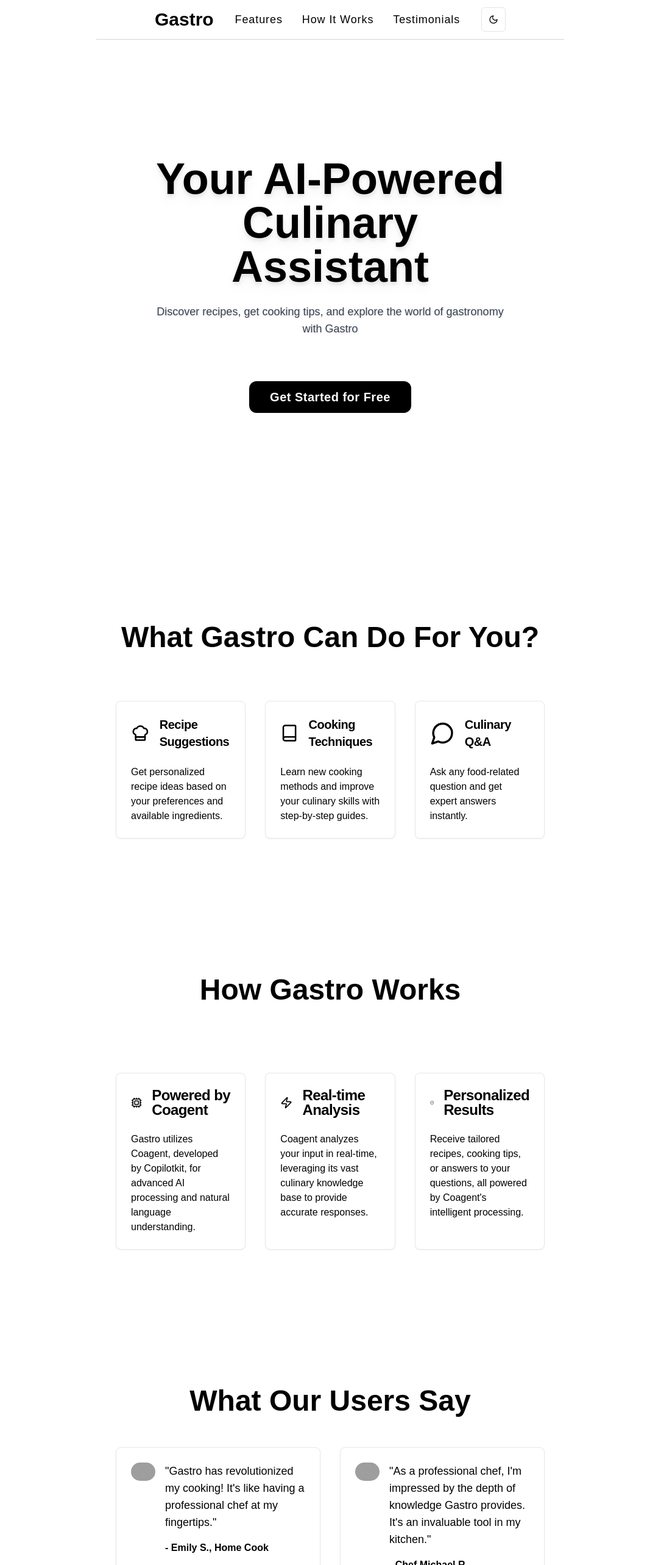
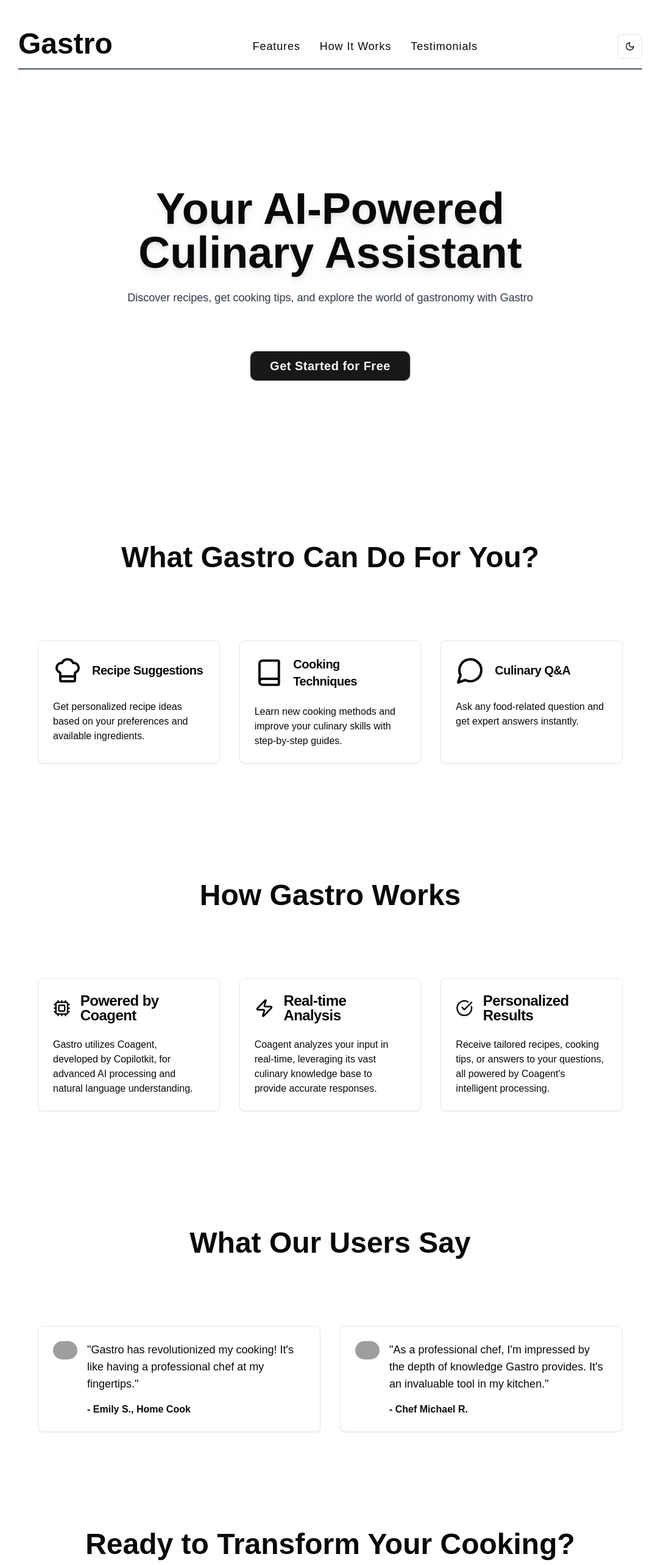
Before and after one commit to SusheelThapa/gastro, a Next.js app in the folder gastro/: page / in a window 1280 px wide. Shown: the top 2566 px of the page at 61% size, without its empty margins (98-1183 px from the left). Built offline with nearby package versions, Linux system fonts and the light colour scheme; grey boxes are pictures that could not be loaded.

Commit message:
update margin padding of both pages

```diff
--- a/gastro/app/layout.tsx
+++ b/gastro/app/layout.tsx
@@ -14,7 +14,9 @@
 }>) {
   return (
     <html lang="en">
-      <body className={` bg-white dark:bg-black`}>
+      <body
+        className={` bg-white dark:bg-black min-h-screen bg-background text-foreground`}
+      >
         <ThemeProvider attribute="class" defaultTheme="system" enableSystem>
           {children}
         </ThemeProvider>
--- a/gastro/app/page.tsx
+++ b/gastro/app/page.tsx
@@ -9,7 +9,7 @@
 
 export default function Home() {
   return (
-    <main className="min-h-screen flex flex-col relative bg-white dark:bg-black lg:px-64">
+    <main className="container mx-auto p-6 space-y-32 flex flex-col items-center ">
       <Navbar />
       <HeroSection />
       <FeaturesSection />
--- a/gastro/components/layout/footer.tsx
+++ b/gastro/components/layout/footer.tsx
@@ -4,7 +4,7 @@
 
 export const Footer: React.FC = () => {
   return (
-    <footer className="bg-white text-black dark:bg-black dark:text-white py-12">
+    <footer className="w-full max-w-5xl">
       <div className="container mx-auto">
         <div className="grid grid-cols-1 md:grid-cols-3 gap-8 align-middle">
           <h2 className="font-bold text-4xl">Gastro</h2>
@@ -64,7 +64,7 @@
 );
 
 const Copyright: React.FC = () => (
-  <div className="mt-8 pt-8 border-t border-gray-200 dark:border-gray-700 text-center">
+  <div className="mt-8 pt-8 border-t  text-center">
     <p>&copy; 2025 Gastro. All rights reserved.</p>
   </div>
 );
--- a/gastro/components/layout/navbar.tsx
+++ b/gastro/components/layout/navbar.tsx
@@ -4,8 +4,8 @@
 
 export function Navbar() {
   return (
-    <nav className=" container mx-auto border-b border-gray-300 dark:border-gray-700 bg-white dark:bg-black py-3 flex-grow flex items-center justify-center px-4 sm:px-6 lg:px-24">
-      <Link href="/" className="text-3xl font-bold text-black dark:text-white">
+    <nav className="w-full max-w-5xl space-y-8 flex justify-between items-end border-b-2 pb-4 border-gray-600">
+      <Link href={"/"} className="text-4xl md:text-5xl font-bold">
         Gastro
       </Link>
       <div className="flex-1 flex justify-center items-center">
@@ -14,7 +14,7 @@
             key={item}
             variant="ghost"
             asChild
-            className="text-black dark:text-white hover:underline tracking-wider font-medium text-lg"
+            className=" hover:underline tracking-wider font-medium text-lg"
           >
             <Link href={`#${item.toLowerCase().replace(" ", "-")}`}>
               {item}
--- a/gastro/components/sections/cta.tsx
+++ b/gastro/components/sections/cta.tsx
@@ -4,7 +4,7 @@
 
 export const CTASection: React.FC = () => {
   return (
-    <section className="py-20 bg-white text-black dark:bg-black dark:text-white px-4 sm:px-6 lg:px-8">
+    <section className="w-ful max-w-5xl px-4 sm:px-6 lg:px-8">
       <div className="container mx-auto text-center">
         <h2 className="text-5xl font-extrabold mb-6">
           Ready to Transform Your Cooking?
@@ -13,7 +13,7 @@
           Join thousands of food enthusiasts and culinary professionals using
           Gastro today.
         </p>
-        <Button className="bg-black text-white border-black dark:bg-white dark:text-black dark:border-white border-2 text-xl font-bold tracking-wide py-6 px-8 rounded-xl my-10 transition duration-300 ease-in-out hover:scale-105">
+        <Button className="border-2 text-xl font-bold tracking-wide py-6 px-8 rounded-xl my-10 transition duration-300 ease-in-out hover:scale-105">
           <Link href="/generate">Get Started for Free</Link>
         </Button>
       </div>
--- a/gastro/components/sections/feature.tsx
+++ b/gastro/components/sections/feature.tsx
@@ -14,7 +14,7 @@
   description,
 }) => {
   return (
-    <Card className="bg-white text-black dark:bg-black dark:text-white border border-gray-200 dark:border-gray-800">
+    <Card className="b border border-gray-200 dark:border-gray-800">
       <CardHeader>
         <CardTitle className="flex items-center gap-4 text-xl">
           {icon}
@@ -30,12 +30,12 @@
 
 export const FeaturesSection: React.FC = () => {
   return (
-    <section className="py-28 bg-white dark:bg-black px-4 sm:px-6 lg:px-8">
-      <div className="container mx-auto">
-        <h2 className="text-5xl font-bold text-center pb-20 text-black dark:text-white">
+    <section className="w-full max-w-5xl flex items-center justify-center px-4 sm:px-6 lg:px-8">
+      <div className="container mx-auto py-8">
+        <h2 className="text-5xl font-bold text-center mb-12">
           What Gastro Can Do For You?
         </h2>
-        <div className="grid grid-cols-1 md:grid-cols-3 gap-8">
+        <div className="grid grid-cols-1 md:grid-cols-3 gap-8 pt-16">
           <FeatureCard
             icon={<ChefHat className="h-12 w-12" />}
             title="Recipe Suggestions"
--- a/gastro/components/sections/hero.tsx
+++ b/gastro/components/sections/hero.tsx
@@ -4,16 +4,16 @@
 
 export const HeroSection: React.FC = () => {
   return (
-    <section className="flex-grow flex items-center justify-center px-4 sm:px-6 lg:px-24 bg-white text-black dark:bg-black dark:text-white py-32">
+    <section className="fw-full max-w-5xl flex items-center justify-center px-4 sm:px-6 lg:px-24 ">
       <div className="container mx-auto text-center py-16">
-        <h1 className="text-4xl md:text-6xl lg:text-7xl font-bold mb-6 text-black dark:text-white drop-shadow-lg">
+        <h1 className="text-4xl md:text-6xl lg:text-7xl font-bold mb-6  drop-shadow-lg">
           Your AI-Powered Culinary Assistant
         </h1>
         <p className="text-sm md:text-lg mb-8 text-gray-700 dark:text-gray-100 drop-shadow">
           Discover recipes, get cooking tips, and explore the world of
           gastronomy with Gastro
         </p>
-        <Button className="bg-black text-white border-black dark:bg-white dark:text-black dark:border-white border-2 text-xl font-bold tracking-wide py-6 px-8 rounded-xl my-10 transition duration-300 ease-in-out hover:scale-105">
+        <Button className=" border-2 text-xl font-bold tracking-wide py-6 px-8 rounded-xl my-10 transition duration-300 ease-in-out hover:scale-105">
           <Link href={"/generate"}>Get Started for Free</Link>
         </Button>
       </div>
--- a/gastro/components/sections/howitworks.tsx
+++ b/gastro/components/sections/howitworks.tsx
@@ -10,7 +10,7 @@
 
 const StepCard: React.FC<StepCardProps> = ({ icon, title, description }) => {
   return (
-    <Card className="bg-white text-black dark:bg-black dark:text-white border border-gray-200 dark:border-gray-800">
+    <Card className=" border border-gray-200 dark:border-gray-800">
       <CardHeader>
         <CardTitle className="flex items-center gap-4">
           {icon}
@@ -26,9 +26,9 @@
 
 export const HowItWorksSection: React.FC = () => {
   return (
-    <section className="py-28 bg-white dark:bg-black px-4 sm:px-6 lg:px-8">
-      <div className="container mx-auto">
-        <h2 className="text-5xl font-bold text-center mb-12 text-black dark:text-white">
+    <section className="w-full max-w-5xl flex items-center justify-center px-4 sm:px-6 lg:px-8">
+      <div className="container mx-auto py-8">
+        <h2 className="text-5xl font-bold text-center mb-12">
           How Gastro Works
         </h2>
         <div className="grid grid-cols-1 md:grid-cols-3 gap-8 pt-16">
--- a/gastro/components/sections/testimonial.tsx
+++ b/gastro/components/sections/testimonial.tsx
@@ -14,7 +14,7 @@
   image,
 }) => {
   return (
-    <Card className="bg-white text-black dark:bg-black dark:text-white border border-gray-200 dark:border-gray-800">
+    <Card className=" border border-gray-200 dark:border-gray-800">
       <CardContent className="flex items-start gap-4 pt-6">
         <Image
           src={image}
@@ -34,12 +34,12 @@
 
 export const TestimonialsSection: React.FC = () => {
   return (
-    <section className="py-28 bg-white dark:bg-black px-4 sm:px-6 lg:px-8">
-      <div className="container mx-auto">
-        <h2 className="text-5xl font-bold text-center mb-12 text-black dark:text-white">
+    <section className="w-full max-w-5xl flex items-center justify-center px-4 sm:px-6 lg:px-8">
+      <div className="container mx-auto py-8">
+        <h2 className="text-5xl font-bold text-center pb-12 ">
           What Our Users Say
         </h2>
-        <div className="grid grid-cols-1 md:grid-cols-2 gap-8 pt-1">
+        <div className="grid grid-cols-1 md:grid-cols-2 gap-8 pt-16">
           <TestimonialCard
             quote="Gastro has revolutionized my cooking! It's like having a professional chef at my fingertips."
             author="Emily S., Home Cook"
```
